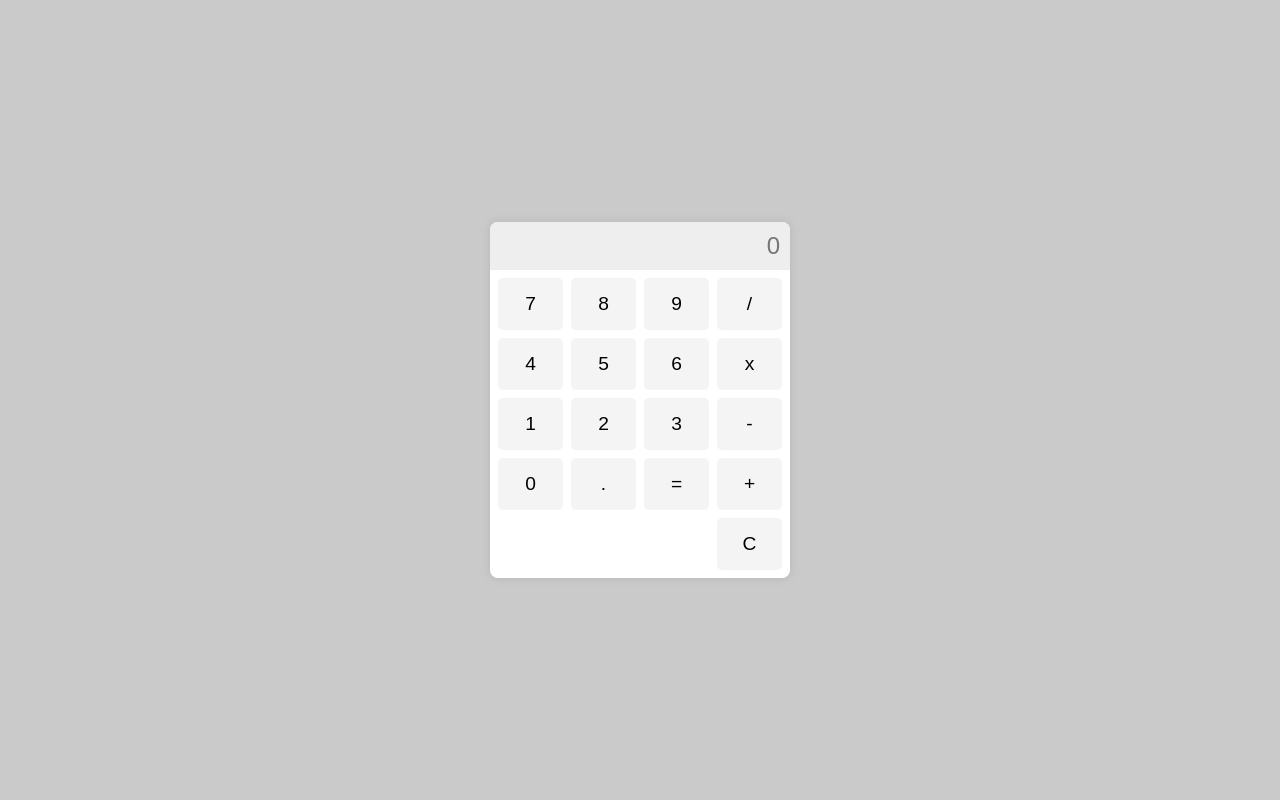
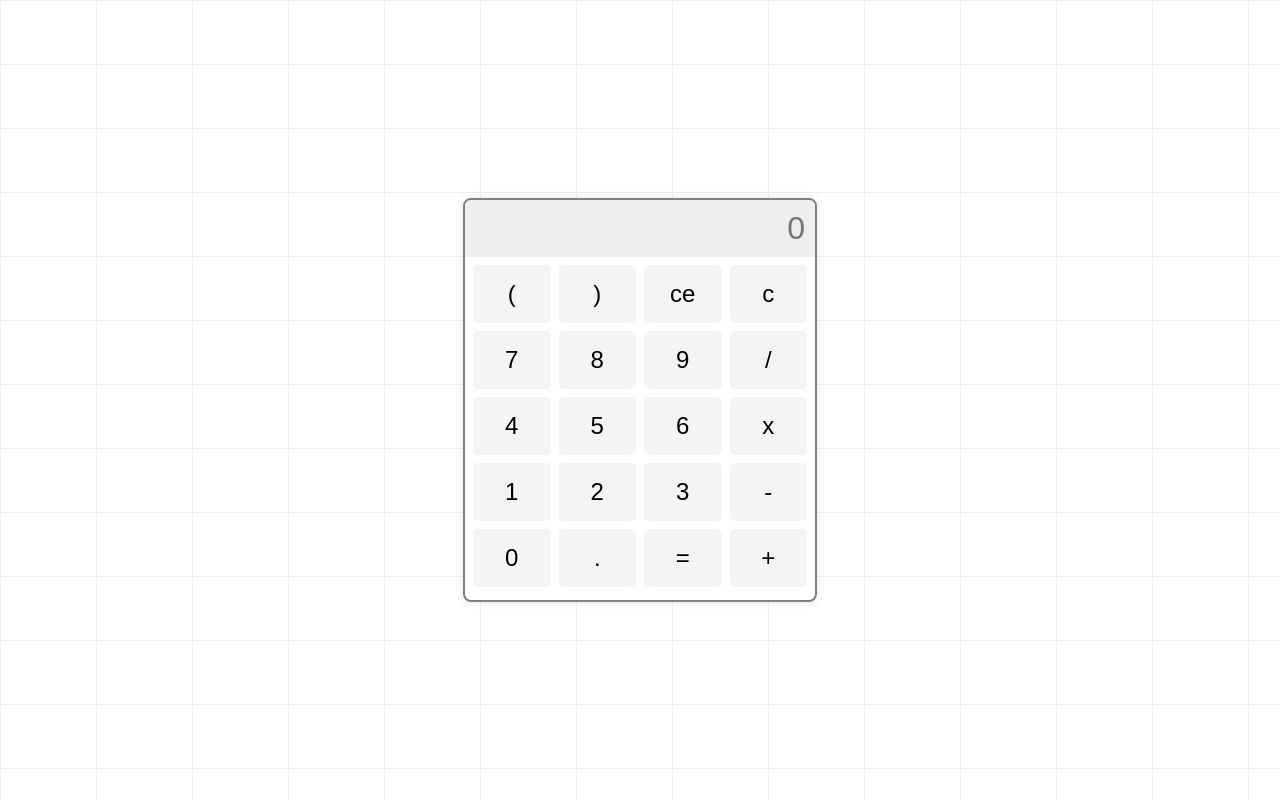
Before and after one commit to santvallejos/CalculadoraJS, a plain HTML site: page index.html in a window 1280 px wide. Drawn offline with Linux system fonts and the light colour scheme.

Commit message:
Actualizacion estetica y funcional

```diff
--- a/index.html
+++ b/index.html
@@ -4,29 +4,44 @@
     <meta charset="UTF-8">
     <meta name="viewport" content="width=device-width, initial-scale=1.0">
     <title>Calculadora</title>
+    <link rel="icon" href="CalculatorIcon.svg">
     <link rel="stylesheet" href="src/style.css">
 </head>
 <body>
+    <div class="fondo"></div>
+
         <div id="calculator">
             <input type="text" id="display" value="" placeholder="0" readonly>
             <div id="buttons">
+                <button onclick="agregarPantalla('(')">(</button>
+                <button onclick="agregarPantalla(')')">)</button>
+                <button onclick="borrarUltimo()">ce</button>
+
+                <button onclick="borrarTodo()">c</button>
+
                 <button onclick="agregarPantalla('7')">7</button>
                 <button onclick="agregarPantalla('8')">8</button>
                 <button onclick="agregarPantalla('9')">9</button>
+
                 <button onclick="agregarPantalla('/')">/</button>
+
                 <button onclick="agregarPantalla('4')">4</button>
                 <button onclick="agregarPantalla('5')">5</button>
                 <button onclick="agregarPantalla('6')">6</button>
+
                 <button onclick="agregarPantalla('*')">x</button>
+
                 <button onclick="agregarPantalla('1')">1</button>
                 <button onclick="agregarPantalla('2')">2</button>
                 <button onclick="agregarPantalla('3')">3</button>
+
                 <button onclick="agregarPantalla('-')">-</button>
+
                 <button onclick="agregarPantalla('0')">0</button>
                 <button onclick="agregarPantalla('.')">.</button>
                 <button onclick="calcular()">=</button>
+
                 <button onclick="agregarPantalla('+')">+</button>
-            <button class="c" onclick="borrarTodo()">C</button>
             </div>
         </div>
     <script src="src/script.js"></script>
--- a/src/script.js
+++ b/src/script.js
@@ -41,3 +41,8 @@ function calcular(){
 
     }
 }
+
+function borrarUltimo(){
+    console.log("Borrar ultimo!");
+    document.getElementById('display').value = document.getElementById('display').value.slice(0, -1);
+}
--- a/src/style.css
+++ b/src/style.css
@@ -1,6 +1,6 @@
 body {
     font-family: 'Arial', sans-serif;
-    background-color: #aaaaaa9d;
+    /* background-color: #aaaaaa9d; */
     display: flex;
     align-items: center;
     justify-content: center;
@@ -8,12 +8,29 @@ body {
     margin: 0;
 }
 
+.fondo{
+    position: absolute;
+    top: 0;
+    right: 0;
+    bottom: 0;
+    left: 0;
+    z-index: -10;
+    height: 100%;
+    width: 100%;
+    background-color: #fff;
+    background: linear-gradient(to right, #f0f0f0 1px, transparent 1px),
+                linear-gradient(to bottom, #f0f0f0 1px, transparent 1px);
+    background-size: 6rem 4rem;
+}
+
 #calculator {
     background-color: #fff;
     border-radius: 8px;
+    border: solid 2px gray;
     box-shadow: 0 0 10px rgba(0, 0, 0, 0.1);
     overflow: hidden;
-    width: 300px;
+    width: 350px;
+    height: 400px;
     max-width: 80%; /* Ajuste del ancho para dispositivos móviles */
 }
 
@@ -21,7 +38,7 @@ body {
     background-color: #eee;
     padding: 10px;
     text-align: right;
-    font-size: 1.5em;
+    font-size: 2em;
     border: none;
     width: 100%;
     margin: 0;
@@ -40,7 +57,7 @@ button {
     border: none;
     background-color: #f4f4f4;
     padding: 15px;
-    font-size: 1.2em;
+    font-size: 1.5em;
     cursor: pointer;
     border-radius: 5px;
 }
@@ -50,6 +67,5 @@ button:active {
 }
 
 /* Estilo específico para el botón C */
-button.c {
+/* button.c {
     grid-column: 4; /* Este botón ocupa 2 columnas */
-}
```
Also changed, not shown: CalculatorIcon.svg (added). Lines whose indentation alone changed are shown as unchanged.
